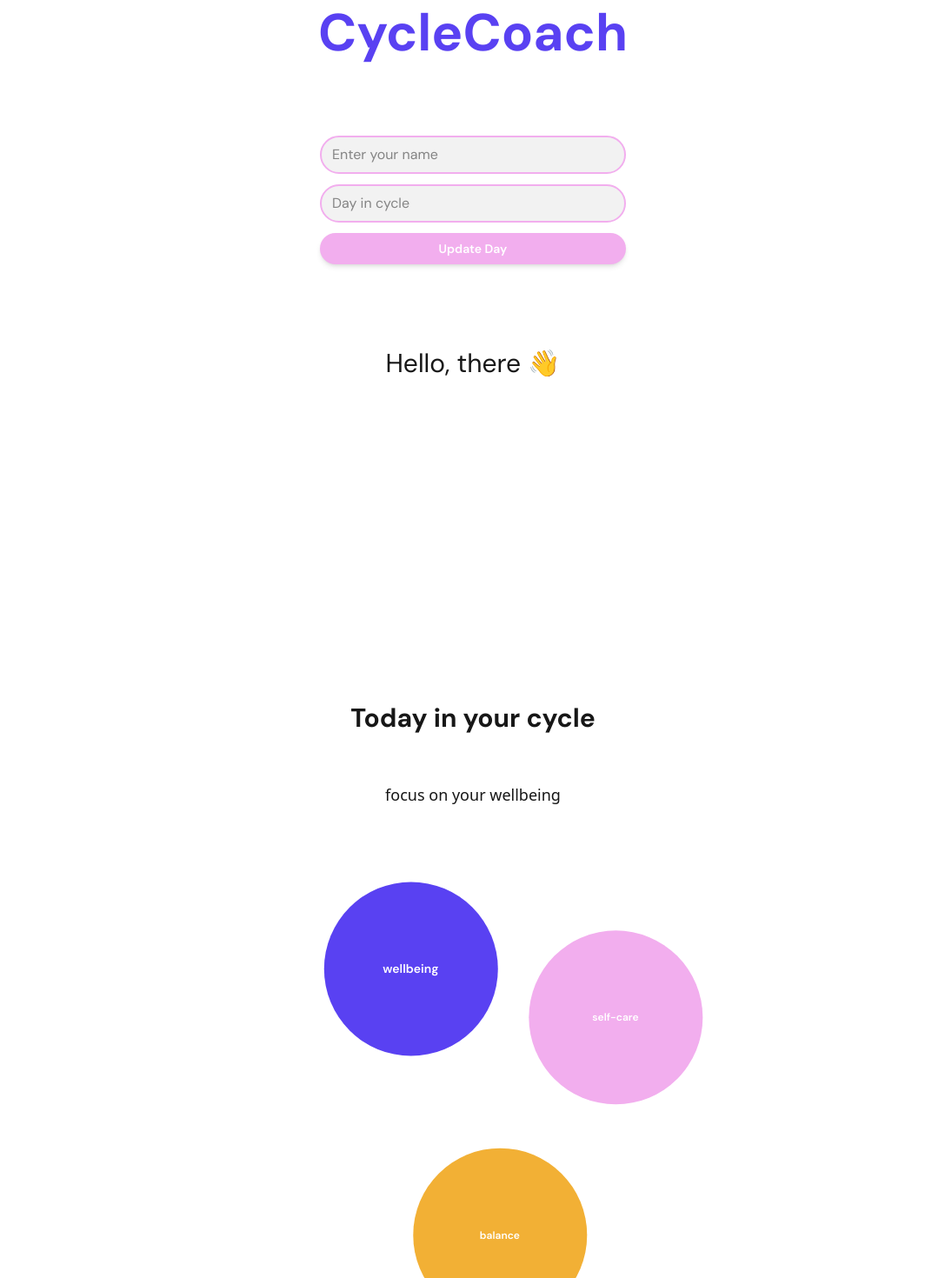
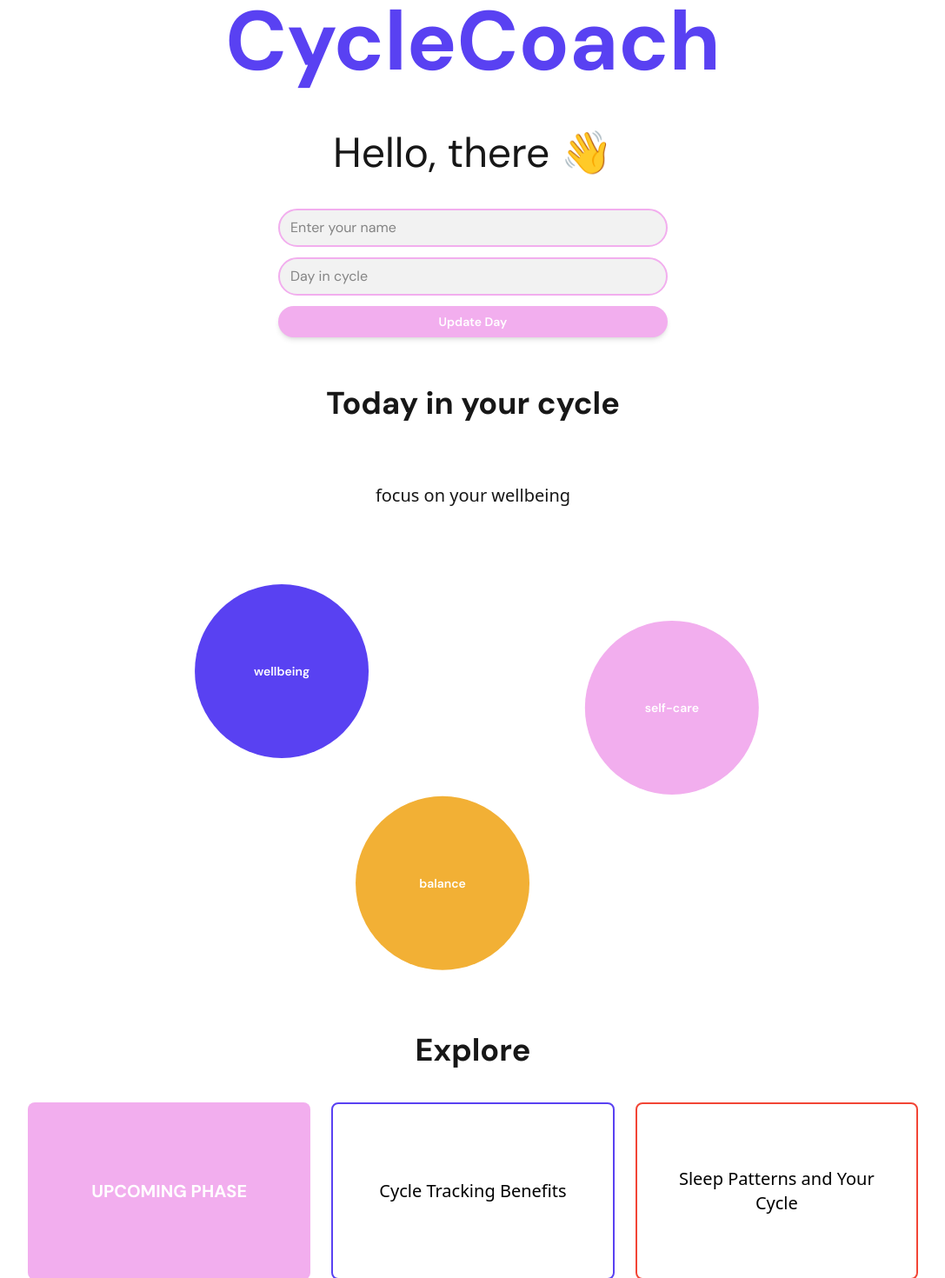
Before and after one commit to zofienora/cyclecoach, a Next.js app in the folder my-app/: page / in a window 1280 px wide. Shown: the part 40-1510 px from the top of the page at 87% size, without its empty margins (96-1183 px from the left). Built offline with nearby package versions, Linux system fonts and the light colour scheme.

Commit message:
added laptop view

```diff
--- a/my-app/app/components/Header.tsx
+++ b/my-app/app/components/Header.tsx
@@ -16,15 +16,25 @@ export default function Header() {
   };
 
   return (
-    <header className="flex flex-col items-center px-4 pt-4 mx-auto gap-4 h-screen w-full">
-      <div className="flex flex-col items-center">
-        <h1 className="text-5xl sm:text-6xl font-bold font-heading text-secondary text-center pb-18 py-8">
+    <header className="flex flex-col items-center px-4 pt-4 mx-auto gap-4 h-screen lg:h-auto w-full">
+      {/* CycleCoach title - bigger on laptop */}
+      <div className="flex flex-col items-center w-full">
+        <h1 className="text-5xl sm:text-6xl lg:text-8xl font-bold font-heading text-secondary text-center pb-18 py-8 lg:py-6">
           CycleCoach
         </h1>
       </div>
 
-      {/* Inputs section - nicely designed */}
-      <div className="flex flex-col items-center gap-3 w-full max-w-sm px-4">
+      {/* Hello headline - bigger on laptop */}
+      <div className="flex flex-col items-center w-full">
+        <h2 className="font-heading text-foreground text-center text-2xl sm:text-3xl lg:text-5xl pt-20 lg:pt-4 lg:pb-6">
+          Hello, {userData?.name || "there"} 👋
+        </h2>
+      </div>
+
+      {/* Flexbox: Inputs on left, Cycle indicator on right (laptop) */}
+      <div className="flex flex-col lg:flex-row lg:items-start lg:justify-center lg:gap-12 w-full lg:max-w-5xl">
+        {/* Left side - Inputs section */}
+        <div className="flex flex-col items-center lg:items-stretch gap-3 w-full max-w-sm lg:max-w-md px-4 lg:px-0">
           {/* Name input */}
           <div className="w-full">
             <input
@@ -74,14 +84,7 @@ export default function Header() {
           </button>
         </div>
 
-      {/* Everything else appears after inputs */}
-      <div className="flex flex-col items-center">
-        <h2 className="font-heading text-foreground text-center text-2xl sm:text-3xl pt-20">
-          Hello, {userData?.name || "there"} 👋
-        </h2>
-      </div>
-
-      {/* Dynamic cycle position indicator */}
+        {/* Right side - Dynamic cycle position indicator */}
       {userData && (() => {
         const currentDay = userData.currentDayInCycle;
         const cycleLength = userData.cycleLength;
@@ -91,8 +94,8 @@ export default function Header() {
         // Calculate progress: current day / cycle length
         const progress = currentDay / cycleLength;
 
-        // Circle parameters
-        const size = 240; // w-60 = 240px
+        // Circle parameters - responsive size
+        const size = 240; // Base size, CSS handles responsive sizing
         const center = size / 2;
         const radius = center - 14; // accounting for border width (14px)
         const circumference = 2 * Math.PI * radius;
@@ -105,29 +108,29 @@ export default function Header() {
         // The circle should fill progressively through the cycle
         // Color matches the current phase
         return (
-          <div className="mt-10 flex flex-col items-center gap-8">
+          <div className="mt-10 lg:mt-0 flex flex-col items-center gap-8 lg:flex-1">
             {/* Headline */}
-            <h3 className="text-lg sm:text-xl font-heading text-foreground text-center">
+            <h3 className="text-lg sm:text-xl lg:text-3xl font-heading text-foreground text-center">
               Where you are in your cycle:
             </h3>
 
             {/* SVG Circle */}
-            <div className="relative w-60 h-60">
-              <svg width={size} height={size} className="transform -rotate-90">
+            <div className="relative w-60 h-60 lg:w-80 lg:h-80">
+              <svg width="100%" height="100%" viewBox="0 0 240 240" className="transform -rotate-90 lg:w-full lg:h-full" preserveAspectRatio="xMidYMid meet">
                 {/* Background circle (gray) */}
                 <circle
-                  cx={center}
-                  cy={center}
-                  r={radius}
+                  cx="120"
+                  cy="120"
+                  r="106"
                   fill="none"
                   stroke="#F2F2F2"
                   strokeWidth="14"
                 />
                 {/* Progress circle - fills based on current day, color matches phase */}
                 <circle
-                  cx={center}
-                  cy={center}
-                  r={radius}
+                  cx="120"
+                  cy="120"
+                  r="106"
                   fill="none"
                   stroke={phase.color}
                   strokeWidth="14"
@@ -141,6 +144,7 @@ export default function Header() {
           </div>
         );
       })()}
+      </div>
     </header>
   );
 }
--- a/my-app/app/components/PhaseTracker.tsx
+++ b/my-app/app/components/PhaseTracker.tsx
@@ -49,14 +49,14 @@ export default function PhaseTracker() {
     }, [currentPhase?.name]); // Re-select when phase changes
 
   return (
-   <section className="rounded-lg p-4 h-screen">
-    <h2 className="text-2xl sm:text-3xl font-bold font-heading text-foreground text-center py-6 sm:py-8">
+   <section className="rounded-lg p-4 h-screen lg:h-auto lg:min-h-[600px]">
+    <h2 className="text-2xl sm:text-3xl lg:text-4xl font-bold font-heading text-foreground text-center py-6 sm:py-8 lg:py-10">
       {currentPhase ? `Today in your ${currentPhase.name} phase` : "Today in your cycle"}
     </h2>
-    <h3 className="text-base sm:text-lg font-sans text-foreground text-center py-4 sm:py-6">
+    <h3 className="text-base sm:text-lg lg:text-xl font-sans text-foreground text-center py-4 sm:py-6 lg:py-8">
       {selectedTip || "focus on your wellbeing"}
     </h3>
-    <div ref={containerRef} className="w-[90%] h-[80%] mx-auto relative">
+    <div ref={containerRef} className="w-[90%] lg:w-full lg:max-w-4xl h-[80%] lg:h-[500px] mx-auto relative">
       {/* Top-left circle - stays in top-left area */}
       <motion.div
         className="w-50 h-50 rounded-full bg-secondary absolute flex items-center justify-center p-4"
@@ -87,7 +87,7 @@ export default function PhaseTracker() {
           ease: 'easeInOut',
         }}
       >
-        <span className="text-white text-xs font-semibold text-center">{circleTips[1]}</span>
+        <span className="text-white text-sm font-semibold text-center">{circleTips[1]}</span>
       </motion.div>
 
       {/* Bottom circle - stays in bottom area */}
@@ -104,7 +104,7 @@ export default function PhaseTracker() {
           ease: 'easeInOut',
         }}
       >
-        <span className="text-white text-xs font-semibold text-center">{circleTips[2]}</span>
+        <span className="text-white text-sm font-semibold text-center">{circleTips[2]}</span>
       </motion.div>
     </div>
    </section>
--- a/my-app/app/components/Suggestions.tsx
+++ b/my-app/app/components/Suggestions.tsx
@@ -92,28 +92,28 @@ export default function Suggestions() {
   };
 
   return (
-   <section className="rounded-lg p-4 h-screen">
-    <h2 className="text-2xl sm:text-3xl font-bold font-heading text-foreground text-center py-6 sm:py-8">
+   <section className="rounded-lg p-4 h-screen lg:h-auto lg:min-h-[600px]">
+    <h2 className="text-2xl sm:text-3xl lg:text-4xl font-bold font-heading text-foreground text-center py-6 sm:py-8 lg:py-10">
       Explore
     </h2>
-    <div className="">
+    <div className="lg:grid lg:grid-cols-3 lg:gap-6 lg:max-w-5xl lg:mx-auto">
         <button
           onClick={handleOpenPhaseModal}
-          className="w-full bg-primary rounded-lg p-10 mt-5 mb-5 hover:opacity-90 transition-opacity cursor-pointer"
+          className="w-full bg-primary rounded-lg p-10 mt-5 mb-5 lg:mt-0 lg:mb-0 hover:opacity-90 transition-opacity cursor-pointer"
         >
-            <p className="text-base sm:text-lg font-bold font-heading text-white uppercase text-center pt-10 pb-10">Upcoming Phase</p>
+            <p className="text-base sm:text-lg lg:text-xl font-bold font-heading text-white uppercase text-center pt-10 pb-10 lg:pt-8 lg:pb-8">Upcoming Phase</p>
         </button>
         <button
           onClick={handleOpenArticle1Modal}
-          className="w-full border-2 border-secondary rounded-lg p-10 mt-5 mb-5 hover:opacity-90 transition-opacity cursor-pointer"
+          className="w-full border-2 border-secondary rounded-lg p-10 mt-5 mb-5 lg:mt-0 lg:mb-0 hover:opacity-90 transition-opacity cursor-pointer"
         >
-            <p className="text-base sm:text-lg font-sans text-center pt-10 pb-10">{selectedArticles[0]?.title || "Article"}</p>
+            <p className="text-base sm:text-lg lg:text-xl font-sans text-center pt-10 pb-10 lg:pt-8 lg:pb-8">{selectedArticles[0]?.title || "Article"}</p>
         </button>
         <button
           onClick={handleOpenArticle2Modal}
-          className="w-full border-2 border-alert rounded-lg p-10 mt-5 mb-5 hover:opacity-90 transition-opacity cursor-pointer"
+          className="w-full border-2 border-alert rounded-lg p-10 mt-5 mb-5 lg:mt-0 lg:mb-0 hover:opacity-90 transition-opacity cursor-pointer"
         >
-            <p className="text-base sm:text-lg font-sans text-center pt-10 pb-10">{selectedArticles[1]?.title || "Article"}</p>
+            <p className="text-base sm:text-lg lg:text-xl font-sans text-center pt-10 pb-10 lg:pt-8 lg:pb-8">{selectedArticles[1]?.title || "Article"}</p>
         </button>
     </div>
 
@@ -124,7 +124,7 @@ export default function Suggestions() {
         onClick={handleClosePhaseModal}
       >
         <div
-          className="bg-surface rounded-lg p-8 max-w-md w-full relative shadow-lg border-2"
+          className="bg-surface rounded-lg p-8 lg:p-10 max-w-md lg:max-w-2xl w-full relative shadow-lg border-2"
           style={{ borderColor: nextPhase.color }}
           onClick={(e) => e.stopPropagation()}
         >
--- a/my-app/app/page.tsx
+++ b/my-app/app/page.tsx
@@ -4,7 +4,7 @@ import Suggestions from "./components/Suggestions";
 
 export default function Home() {
   return (
-    <main className="w-[90%] max-w-xl mx-auto px-4">
+    <main className="w-[90%] max-w-xl lg:max-w-6xl mx-auto px-4">
       <Header />
       <PhaseTracker />
       {/* More components like PhaseTracker will come next */}
```
Lines whose indentation alone changed are shown as unchanged.
